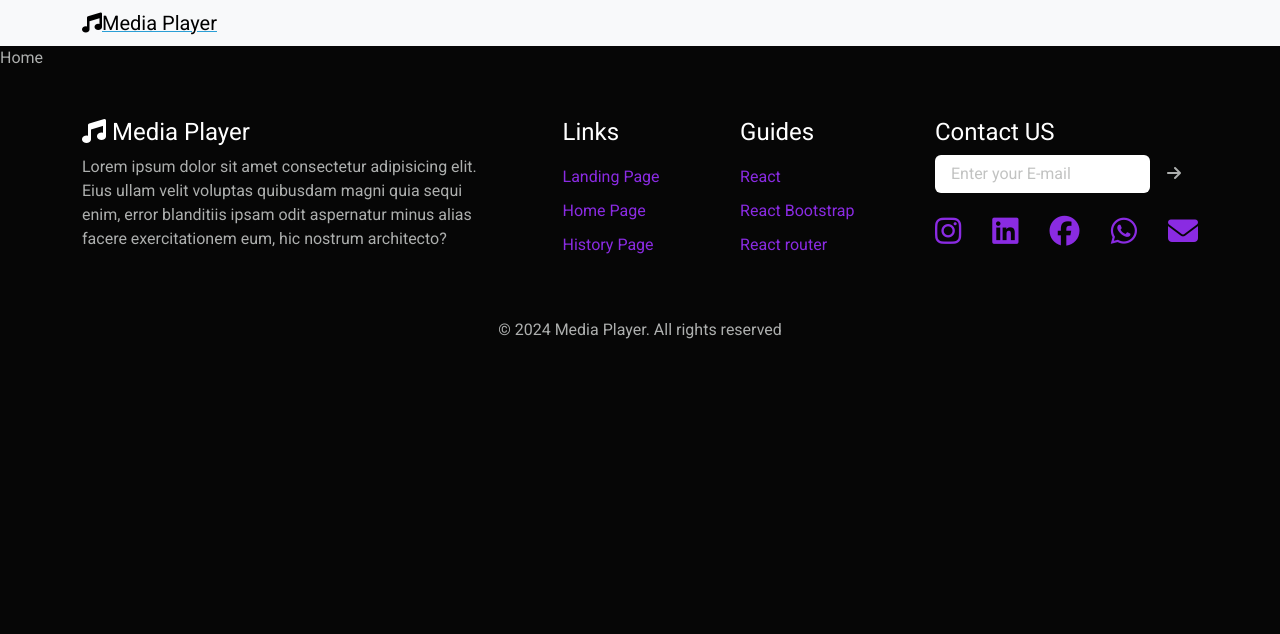
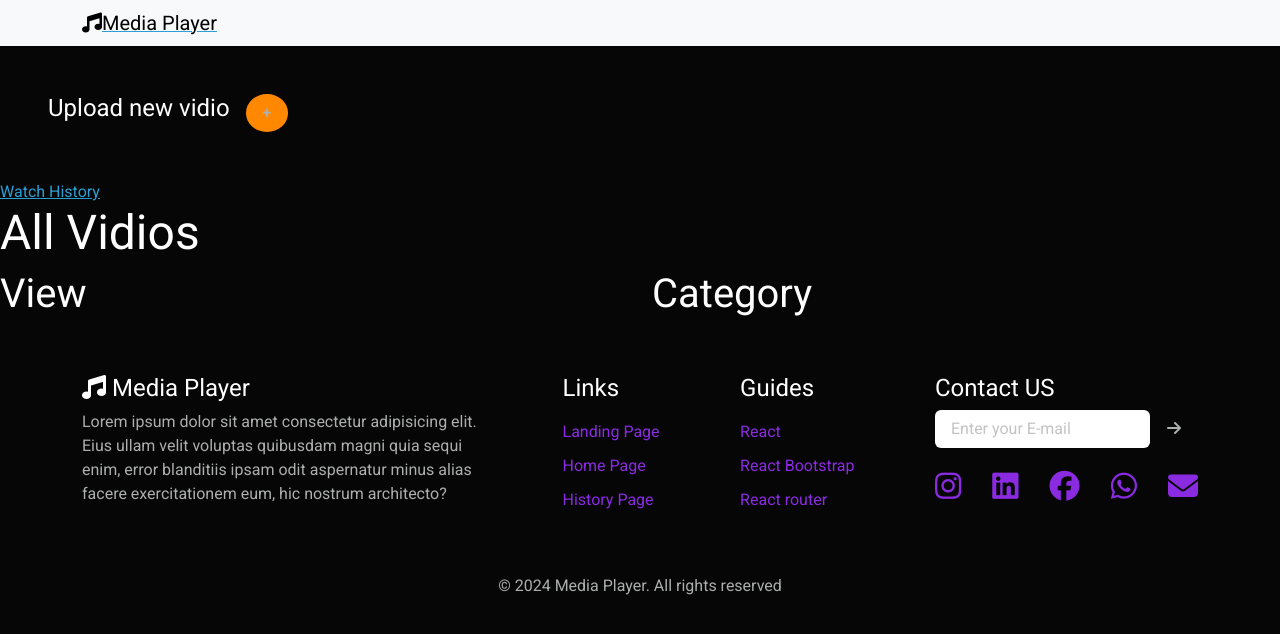
Before and after one commit to Rizanriz/Media-Player, a React (Vite) app: page /home in a window 1280 px wide. Shown: the top 634 px of the page. Built offline with nearby package versions, Linux system fonts and the light colour scheme.

Commit message:
first commit

```diff
--- a/src/Components/Add.jsx
+++ b/src/Components/Add.jsx
@@ -0,0 +1,41 @@
+import React, { useState } from 'react'
+import { Button, Modal } from 'react-bootstrap'
+
+
+function Add() {
+
+  const [show, setShow] = useState(false);
+
+  const handleClose = () => setShow(false);
+  const handleShow = () => setShow(true);
+
+  return (
+    <>
+       <div className='d-flex p-5'>
+        <h5>Upload new vidio</h5>
+        <button className='btn bg-warning rounded-circle ms-3 fw-bolder'  onClick={handleShow}>+</button>
+    </div>
+    <Modal show={show} onHide={handleClose}>
+        <Modal.Header closeButton>
+          <Modal.Title>Vidio Details</Modal.Title>
+        </Modal.Header>
+        <Modal.Body>
+            <p>Please fill the following detail</p>
+            <input className='w-100 mt-2' type="text" placeholder='' form-control />
+            <input className='w-100 mt-2 ' type="text" placeholder='' />
+            <input className='w-100 mt-2' type="text" placeholder='' />
+        </Modal.Body>
+        <Modal.Footer>
+          <Button variant="secondary" onClick={handleClose}>
+            Cancel
+          </Button>
+          <Button variant="primary" onClick={handleClose}>
+            Upload
+          </Button>
+        </Modal.Footer>
+      </Modal>
+    </>
+  )
+}
+
+export default Add
--- a/src/Pages/Home.jsx
+++ b/src/Pages/Home.jsx
@@ -1,8 +1,23 @@
 import React from 'react'
+import Add from "./../Components/Add"
+import { Link } from 'react-router-dom'
+
 
 function Home() {
   return (
-    <div>Home</div>
+    <div>
+      <Add/>
+        <Link to={"/History"}>Watch History </Link>
+        <div className="row">
+          <h2>All Vidios</h2>
+          <div className="col-lg-6">
+            <h3>View</h3>
+          </div>
+          <div className="col-lg-6">
+            <h3>Category</h3>
+          </div>
+        </div>
+    </div>
   )
 }
 
```
Also changed, not shown: src/Components/Category.jsx (added, +9 -0 lines), src/Components/VidioCard.jsx (added, +11 -0 lines), src/Components/View.jsx (+9 -0 lines), src/Components/Vidio.jsx (deleted).
